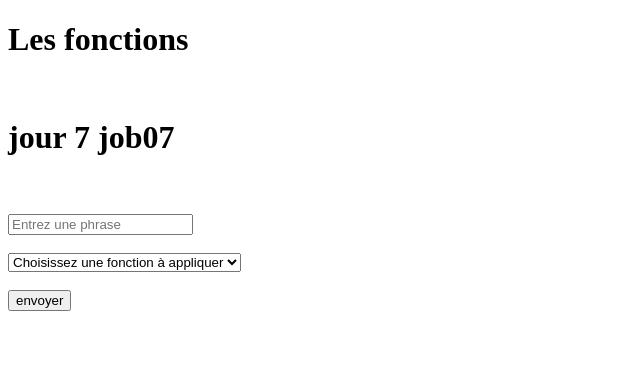
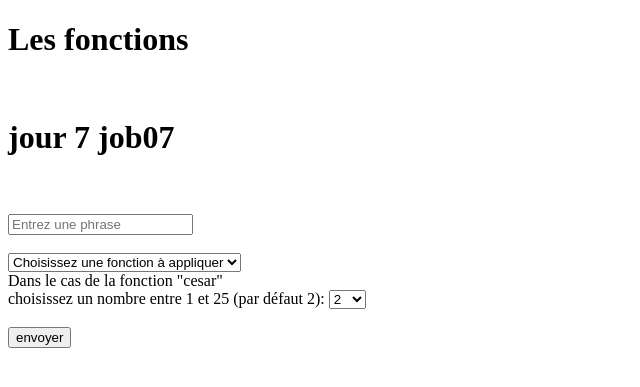
Before and after one commit to thomas-spinec/runtrack2, a PHP site: page / in a window 1280 px wide. Shown: the top 387 px of the page, without its empty margins (0-640 px from the left). Run offline with PHP 8.4, Linux system fonts and the light colour scheme.

Commit message:
amélioration du job07 du jour 7 (rajout d'un choix dans le formulaire pour la variable de décalage)

```diff
--- a/jour07/job07/index.php
+++ b/jour07/job07/index.php
@@ -1,11 +1,5 @@
 <!-- Partie PHP -->
 <?php
-    $decalage = 2;
-
-    $maj = "ABCDEFGHIJKLMNOPQRSTUVWXYZ";
-    $min = "abcdefghijklmnopqrstuvwxyz";
-    $dic = [$min,$maj];
-
     function gras($str){ //met les mots commençant par une majuscule en gras
         $maj = "ABCDEFGHIJKLMNOPQRSTUVWXYZ";
         $mot ="";
@@ -155,15 +149,28 @@
             <option value="plateforme">plateforme</option>
         </select>
         <br>
+        <label for="decalage">Dans le cas de la fonction "cesar" <br> choisissez un nombre entre 1 et 25 (par défaut 2):</label>
+        <select name="decalage">
+            <option value="1">1</option>
+            <option value="2" selected>2</option>
+            <?php
+                for ($i=3; $i<=25; $i++) {
+                    echo "<option value=\"$i\">$i</option>";
+                }
+            ?>
+        </select>
+        <br>
         <br>
         <input type="submit" value="envoyer">
+        <br>
+        <br>
     </form>
 
     <?php
         if (isset($_GET["str"]) && isset($_GET["fonction"])) {
             $str = $_GET["str"];
-            echo '<br>';
             $fonction = $_GET["fonction"];
+            $decalage = $_GET["decalage"];
             if ($fonction == "gras") {
                 gras($str);
             }
```
